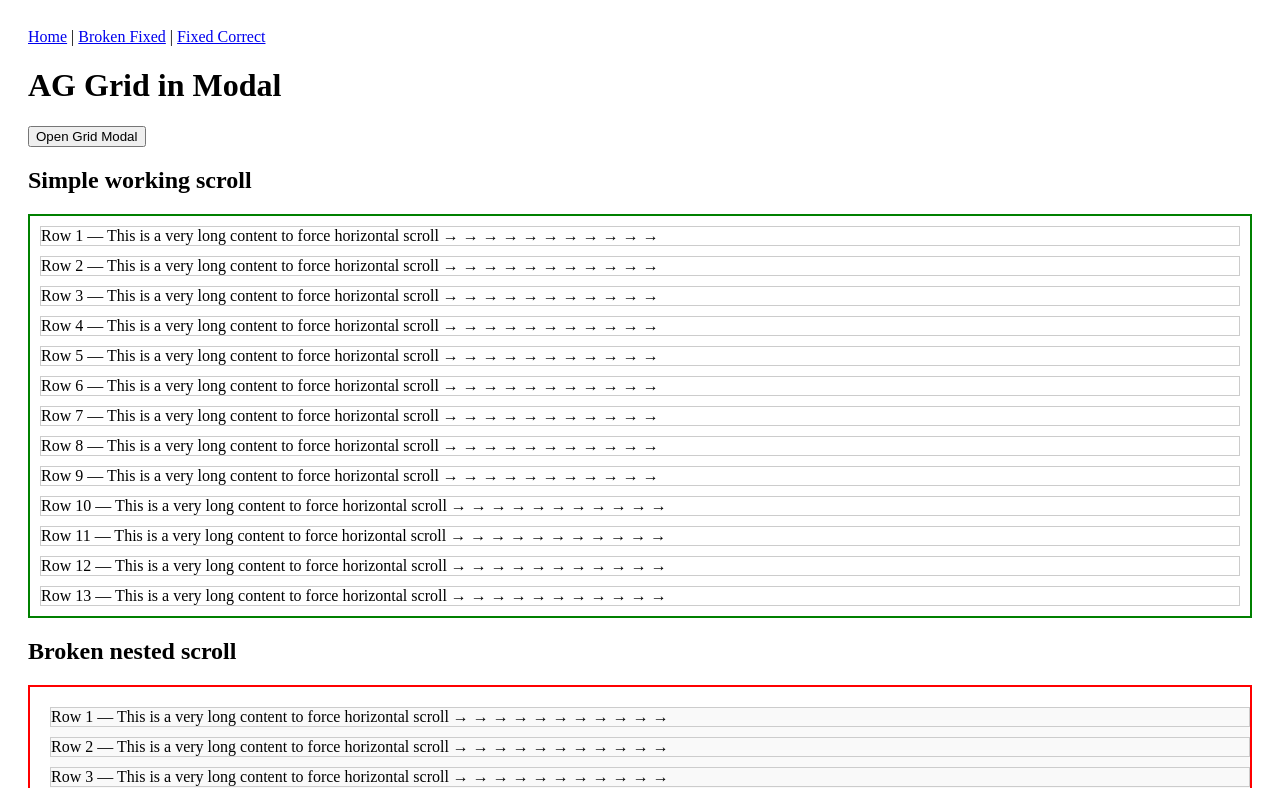
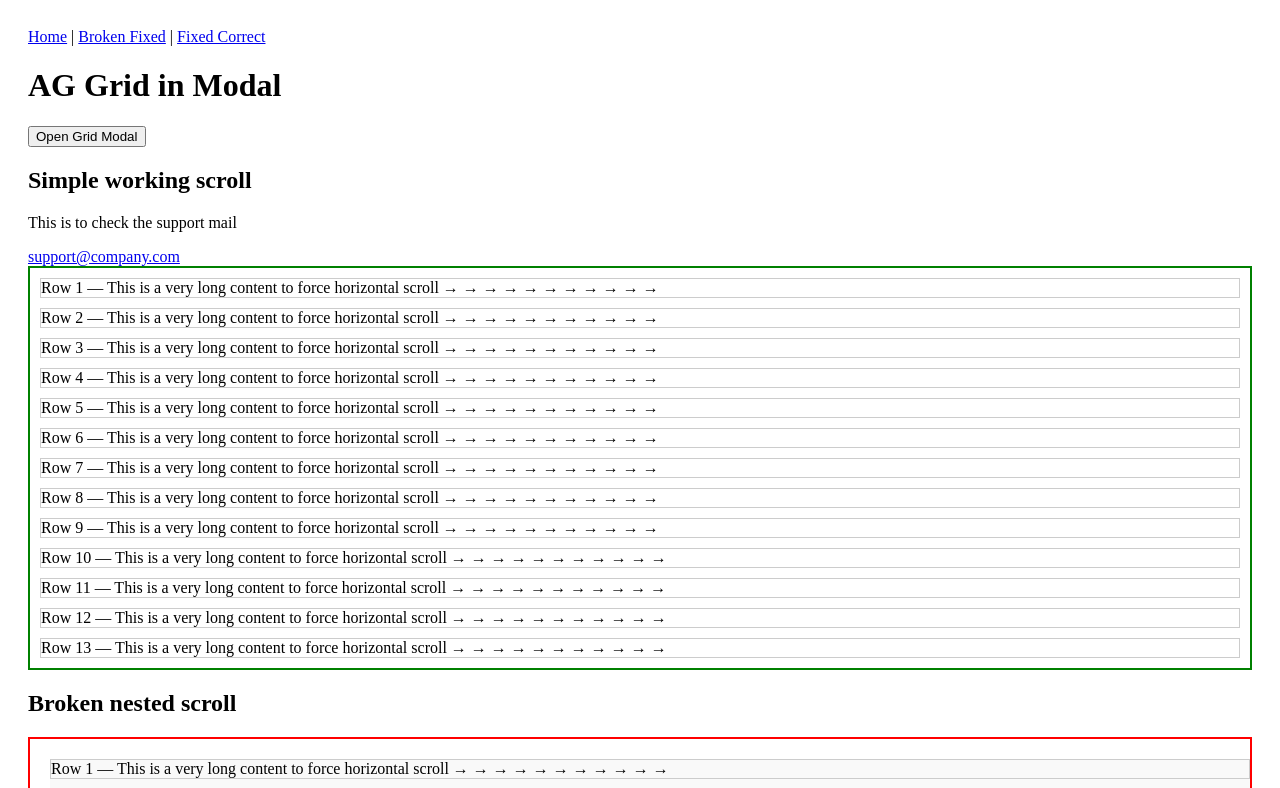
Before and after one commit to Saikiran-322/check-repositories, a React (Vite) app: page / in a window 1280 px wide. Shown: the top 788 px of the page. Built offline with nearby package versions, Linux system fonts and the light colour scheme; what ag-grid-community would draw is missing.

Commit message:
Added support mail code

```diff
--- a/src/Scrolls.jsx
+++ b/src/Scrolls.jsx
@@ -21,7 +21,17 @@ const styles = {
 
 export const Working = function () {
   return (
-    <div style={styles.container}>
+    <>
+<p>This is to check the support mail</p>
+<div>
+  <a href="mailto:support@company.com">support@company.com</a>
+</div>
+
+<i onClick={()=>{
+  navigator.clipboard.writeText("support@company.com")
+}}/>
+
+        <div style={styles.container}>
       <div style={styles.content}>
         {Array.from({ length: 50 }).map((_, i) => (
           <div key={i} style={styles.row}>
@@ -31,6 +41,8 @@ export const Working = function () {
         ))}
       </div>
     </div>
+    </>
+
   );
 }
 
```
